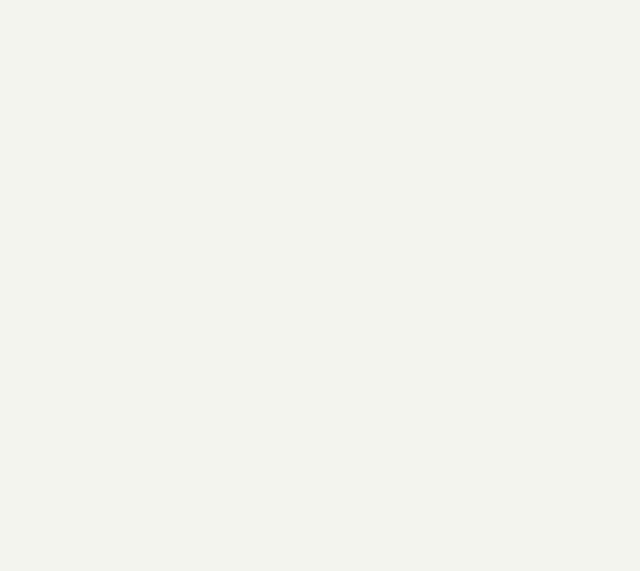
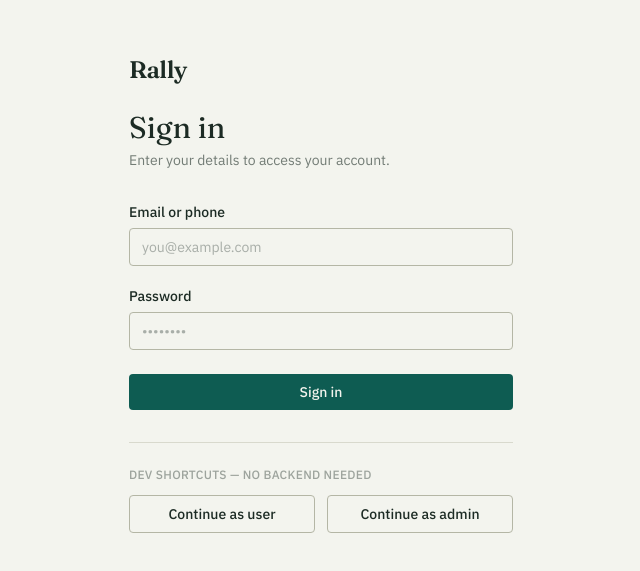
Before and after one commit to micheal-el07/antlysis_loyalty, a React (Vite) app in the folder frontend/: page /login in a window 1280 px wide. Before the commit this address had no page. Shown: the part 107-678 px from the top of the page, without its empty margins (319-959 px from the left). Built offline with nearby package versions, Linux system fonts and the light colour scheme.

Commit message:
added authentication page and check on pages

```diff
--- a/frontend/src/App.jsx
+++ b/frontend/src/App.jsx
@@ -1,6 +1,8 @@
 import { Routes, Route } from "react-router-dom";
+import ProtectedRoute from "./components/ProtectedRoute";
 import UserLayout from "./components/UserLayout";
 import AdminLayout from "./components/AdminLayout";
+import Login from "./pages/Login";
 import UserDashboard from "./pages/UserDashboard";
 import ReceiptUpload from "./pages/ReceiptUpload";
 import ReceiptHistory from "./pages/ReceiptHistory";
@@ -12,6 +14,9 @@ import AdminReceiptReview from "./pages/AdminReceiptReview";
 export default function App() {
   return (
     <Routes>
+      <Route path="/login" element={<Login />} />
+
+      <Route element={<ProtectedRoute />}>
         <Route element={<UserLayout />}>
           <Route path="/" element={<UserDashboard />} />
           <Route path="/upload" element={<ReceiptUpload />} />
@@ -19,10 +24,14 @@ export default function App() {
           <Route path="/vouchers" element={<VoucherList />} />
           <Route path="/settings" element={<AccountSettings />} />
         </Route>
+      </Route>
+
+      <Route element={<ProtectedRoute role="admin" />}>
         <Route element={<AdminLayout />}>
           <Route path="/admin" element={<AdminDashboard />} />
           <Route path="/admin/review" element={<AdminReceiptReview />} />
         </Route>
+      </Route>
     </Routes>
   );
 }
--- a/frontend/src/components/AdminLayout.jsx
+++ b/frontend/src/components/AdminLayout.jsx
@@ -1,5 +1,6 @@
-import { NavLink, Outlet, Link } from "react-router-dom";
+import { NavLink, Outlet, Link, useNavigate } from "react-router-dom";
 import { adminStats } from "../data/mock";
+import { useAuth } from "../context/AuthContext";
 
 const LINKS = [
   { to: "/admin", label: "Queue", end: true },
@@ -13,6 +14,14 @@ function navClass({ isActive }) {
 }
 
 export default function AdminLayout() {
+  const { logout } = useAuth();
+  const navigate = useNavigate();
+
+  function handleLogout() {
+    logout();
+    navigate("/login", { replace: true });
+  }
+
   return (
     <div className="min-h-screen bg-paper">
       <header className="bg-ink">
@@ -33,6 +42,10 @@ export default function AdminLayout() {
             <span>{adminStats.pendingCount} pending</span>
             <span className="text-paper/30">/</span>
             <span>{adminStats.avgReviewMinutes}m avg review</span>
+            <span className="text-paper/30">/</span>
+            <button onClick={handleLogout} className="font-sans text-paper/70 hover:text-paper">
+              Log out
+            </button>
           </div>
         </div>
       </header>
@@ -40,12 +53,6 @@ export default function AdminLayout() {
       <main className="mx-auto max-w-[1240px] px-6 py-8">
         <Outlet />
       </main>
-
-      <footer className="mx-auto max-w-[1240px] px-6 py-10 text-xs text-ink/40">
-        <Link to="/" className="hover:text-ink/70">
-          Switch to user view
-        </Link>
-      </footer>
     </div>
   );
 }
--- /dev/null
+++ b/frontend/src/components/ProtectedRoute.jsx
@@ -0,0 +1,17 @@
+import { Navigate, Outlet, useLocation } from "react-router-dom";
+import { useAuth } from "../context/AuthContext";
+
+export default function ProtectedRoute({ role }) {
+  const { isAuthenticated, user } = useAuth();
+  const location = useLocation();
+
+  if (!isAuthenticated) {
+    return <Navigate to="/login" replace state={{ from: location }} />;
+  }
+
+  if (role && user.role !== role) {
+    return <Navigate to={user.role === "admin" ? "/admin" : "/"} replace />;
+  }
+
+  return <Outlet />;
+}
--- a/frontend/src/components/UserLayout.jsx
+++ b/frontend/src/components/UserLayout.jsx
@@ -1,5 +1,5 @@
-import { NavLink, Outlet, Link } from "react-router-dom";
-import { currentUser } from "../data/mock";
+import { NavLink, Outlet, Link, useNavigate } from "react-router-dom";
+import { useAuth } from "../context/AuthContext";
 
 const LINKS = [
   { to: "/", label: "Dashboard", end: true },
@@ -16,6 +16,14 @@ function navClass({ isActive }) {
 }
 
 export default function UserLayout() {
+  const { user, logout } = useAuth();
+  const navigate = useNavigate();
+
+  function handleLogout() {
+    logout();
+    navigate("/login", { replace: true });
+  }
+
   return (
     <div className="min-h-screen bg-paper">
       <header className="border-b border-line bg-white">
@@ -33,8 +41,14 @@ export default function UserLayout() {
             </nav>
           </div>
           <div className="flex items-center gap-3 py-3">
+            <button
+              onClick={handleLogout}
+              className="text-sm font-medium text-ink/55 hover:text-ink"
+            >
+              Log out
+            </button>
             <div className="flex h-8 w-8 items-center justify-center rounded-full bg-petrol text-xs font-medium text-paper">
-              {currentUser.name
+              {user.name
                 .split(" ")
                 .map((part) => part[0])
                 .join("")}
@@ -46,12 +60,6 @@ export default function UserLayout() {
       <main className="mx-auto max-w-[1240px] px-6 py-10">
         <Outlet />
       </main>
-
-      <footer className="mx-auto max-w-[1240px] px-6 py-10 text-xs text-ink/40">
-        <Link to="/admin" className="hover:text-ink/70">
-          Switch to admin view
-        </Link>
-      </footer>
     </div>
   );
 }
--- /dev/null
+++ b/frontend/src/context/AuthContext.jsx
@@ -0,0 +1,73 @@
+import { createContext, useContext, useEffect, useState } from "react";
+
+const AuthContext = createContext(null);
+const STORAGE_KEY = "rally_auth";
+
+function loadStoredAuth() {
+  try {
+    const raw = localStorage.getItem(STORAGE_KEY);
+    return raw ? JSON.parse(raw) : null;
+  } catch {
+    return null;
+  }
+}
+
+export function AuthProvider({ children }) {
+  const [auth, setAuth] = useState(loadStoredAuth);
+
+  useEffect(() => {
+    if (auth) {
+      localStorage.setItem(STORAGE_KEY, JSON.stringify(auth));
+    } else {
+      localStorage.removeItem(STORAGE_KEY);
+    }
+  }, [auth]);
+
+  async function login(identifier, password) {
+    const res = await fetch("/api/v1/login", {
+      method: "POST",
+      headers: { "Content-Type": "application/json" },
+      body: JSON.stringify({ identifier, password }),
+    });
+    const body = await res.json();
+
+    if (!res.ok || !body.success) {
+      throw new Error(body?.error?.message || "Invalid email/phone or password.");
+    }
+
+    setAuth({ token: body.data.token, user: body.data.user });
+    return body.data.user;
+  }
+
+  function logout() {
+    setAuth(null);
+  }
+
+  function devLogin(role) {
+    setAuth({
+      token: `dev.${role}.token`,
+      user: { id: `dev-${role}`, name: role === "admin" ? "Dev Admin" : "Dev User", role },
+    });
+  }
+
+  return (
+    <AuthContext.Provider
+      value={{
+        token: auth?.token ?? null,
+        user: auth?.user ?? null,
+        isAuthenticated: Boolean(auth?.token),
+        login,
+        logout,
+        devLogin,
+      }}
+    >
+      {children}
+    </AuthContext.Provider>
+  );
+}
+
+export function useAuth() {
+  const ctx = useContext(AuthContext);
+  if (!ctx) throw new Error("useAuth must be used within an AuthProvider");
+  return ctx;
+}
--- a/frontend/src/main.jsx
+++ b/frontend/src/main.jsx
@@ -2,12 +2,15 @@ import { StrictMode } from "react";
 import { createRoot } from "react-dom/client";
 import { BrowserRouter } from "react-router-dom";
 import "./index.css";
+import { AuthProvider } from "./context/AuthContext.jsx";
 import App from "./App.jsx";
 
 createRoot(document.getElementById("root")).render(
   <StrictMode>
     <BrowserRouter>
-      <App />
+      <AuthProvider>
+        <App />
+      </AuthProvider>
     </BrowserRouter>
   </StrictMode>
 );
--- /dev/null
+++ b/frontend/src/pages/Login.jsx
@@ -0,0 +1,114 @@
+import { useState } from "react";
+import { useLocation, useNavigate } from "react-router-dom";
+import { useAuth } from "../context/AuthContext";
+import Button from "../components/Button";
+import FormField, { inputClass } from "../components/FormField";
+
+export default function Login() {
+  const { login, devLogin } = useAuth();
+  const navigate = useNavigate();
+  const location = useLocation();
+
+  const [identifier, setIdentifier] = useState("");
+  const [password, setPassword] = useState("");
+  const [errors, setErrors] = useState({});
+  const [submitting, setSubmitting] = useState(false);
+
+  async function handleSubmit(e) {
+    e.preventDefault();
+
+    const nextErrors = {};
+    if (!identifier.trim()) nextErrors.identifier = "Enter your email or phone number.";
+    if (!password) nextErrors.password = "Enter your password.";
+    if (Object.keys(nextErrors).length > 0) {
+      setErrors(nextErrors);
+      return;
+    }
+
+    setErrors({});
+    setSubmitting(true);
+    try {
+      const user = await login(identifier.trim(), password);
+      const fallback = user.role === "admin" ? "/admin" : "/";
+      navigate(location.state?.from?.pathname ?? fallback, { replace: true });
+    } catch (err) {
+      setErrors({ form: err.message });
+    } finally {
+      setSubmitting(false);
+    }
+  }
+
+  function handleDevLogin(role) {
+    devLogin(role);
+    navigate(location.state?.from?.pathname ?? (role === "admin" ? "/admin" : "/"), {
+      replace: true,
+    });
+  }
+
+  return (
+    <div className="flex min-h-screen items-center justify-center bg-paper px-6">
+      <div className="w-full max-w-sm">
+        <p className="font-display text-2xl font-semibold tracking-tight text-ink">Rally</p>
+        <h1 className="mt-6 font-display text-3xl text-ink">Sign in</h1>
+        <p className="mt-1 text-sm text-ink/60">Enter your details to access your account.</p>
+
+        <form onSubmit={handleSubmit} className="mt-8 flex flex-col gap-5">
+          <FormField label="Email or phone" htmlFor="identifier" error={errors.identifier}>
+            <input
+              id="identifier"
+              autoComplete="username"
+              className={inputClass(!!errors.identifier)}
+              placeholder="you@example.com"
+              value={identifier}
+              onChange={(e) => setIdentifier(e.target.value)}
+            />
+          </FormField>
+
+          <FormField label="Password" htmlFor="password" error={errors.password}>
+            <input
+              id="password"
+              type="password"
+              autoComplete="current-password"
+              className={inputClass(!!errors.password)}
+              placeholder="••••••••"
+              value={password}
+              onChange={(e) => setPassword(e.target.value)}
+            />
+          </FormField>
+
+          {errors.form && <p className="text-sm text-rejected">{errors.form}</p>}
+
+          <Button type="submit" variant="primary" disabled={submitting} className="mt-1">
+            {submitting ? "Signing in…" : "Sign in"}
+          </Button>
+        </form>
+
+        {import.meta.env.DEV && (
+          <div className="mt-8 border-t border-line pt-6">
+            <p className="text-xs font-medium uppercase tracking-wide text-ink/40">
+              Dev shortcuts — no backend needed
+            </p>
+            <div className="mt-3 flex gap-3">
+              <Button
+                type="button"
+                variant="outline"
+                className="flex-1"
+                onClick={() => handleDevLogin("user")}
+              >
+                Continue as user
+              </Button>
+              <Button
+                type="button"
+                variant="outline"
+                className="flex-1"
+                onClick={() => handleDevLogin("admin")}
+              >
+                Continue as admin
+              </Button>
+            </div>
+          </div>
+        )}
+      </div>
+    </div>
+  );
+}
```
Lines whose indentation alone changed are shown as unchanged.
